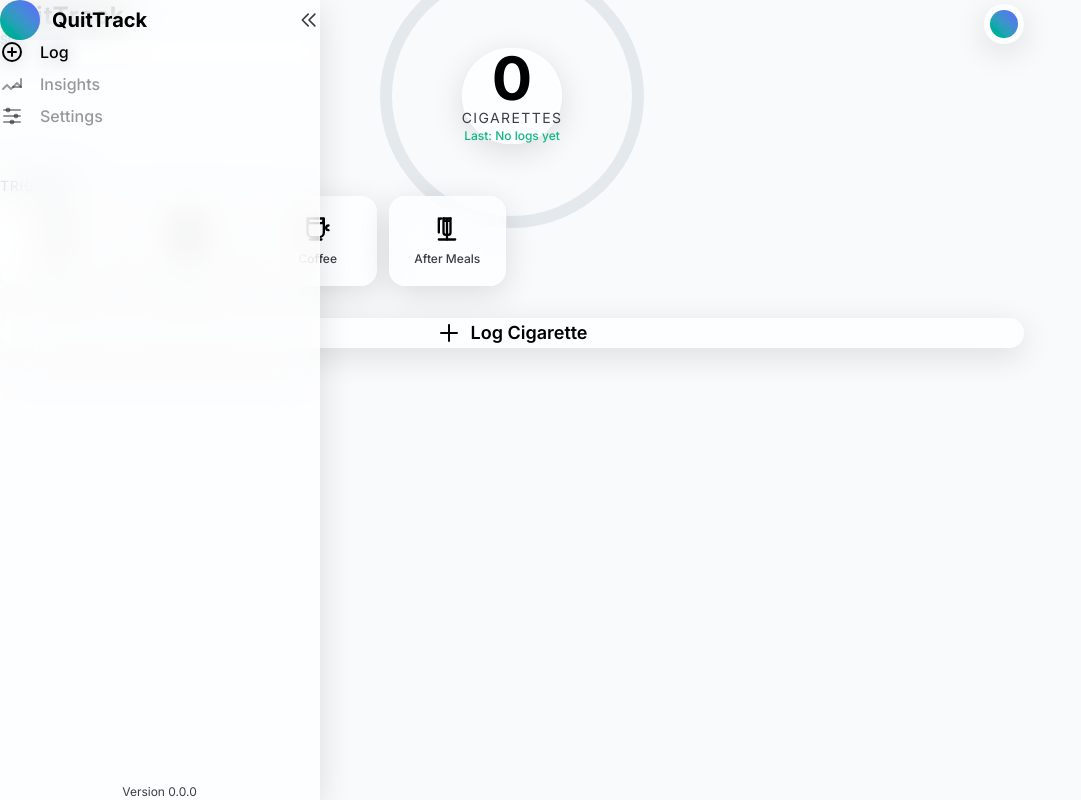
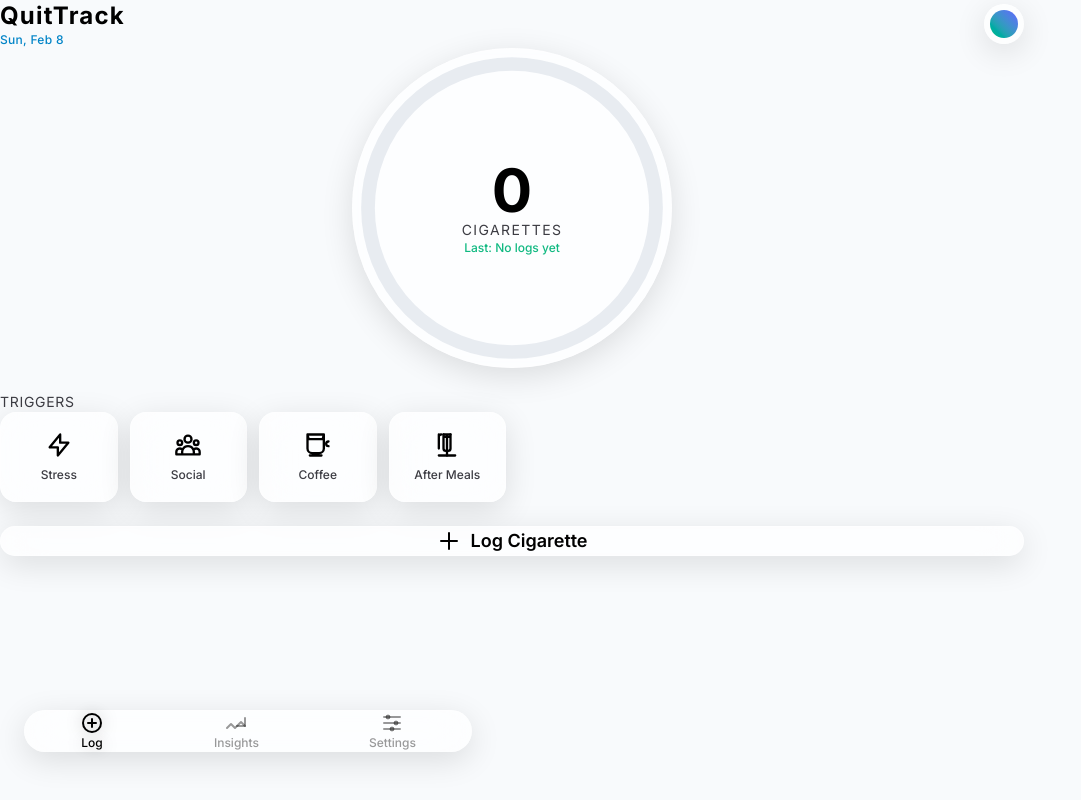
Before and after one commit to lohith-pras/Web_App, a React (Vite) app: page /log in a window 1280 px wide. Shown: the whole page, without its empty margins (0-1081 px from the left). Built offline with nearby package versions, Linux system fonts and the light colour scheme.

Commit message:
refactor: clean up layout and log page components for improved readability and structure

```diff
--- a/src/components/layout/BottomNav.tsx
+++ b/src/components/layout/BottomNav.tsx
@@ -77,7 +77,7 @@ export function BottomNav() {
 
     return (
         <nav
-            className="md:hidden fixed bottom-6 left-0 right-0 z-50 px-6 safe-area-inset-bottom"
+            className="fixed bottom-6 left-0 right-0 z-50 px-6 safe-area-inset-bottom"
             style={{
                 paddingLeft: 'max(1.5rem, env(safe-area-inset-left))',
                 paddingRight: 'max(1.5rem, env(safe-area-inset-right))',
--- a/src/components/layout/Layout.tsx
+++ b/src/components/layout/Layout.tsx
@@ -1,16 +1,12 @@
 
 import type { ReactNode } from 'react';
 import { BottomNav } from './BottomNav';
-import { SideNav } from './SideNav';
-import { useSidebarCollapse } from '../../hooks/useSidebarCollapse';
 
 interface LayoutProps {
     children: ReactNode;
 }
 
 export function Layout({ children }: LayoutProps) {
-    const { isCollapsed } = useSidebarCollapse();
-
     return (
         <div className="min-h-screen bg-slate-50 dark:bg-black text-gray-900 dark:text-white font-sans relative overflow-hidden transition-colors duration-300">
             {/* Light Mode Background Blobs */}
@@ -23,12 +19,9 @@ export function Layout({ children }: LayoutProps) {
             {/* Subtle radial gradient overlay */}
             <div className="fixed inset-0 [background-image:radial-gradient(circle,transparent,transparent,rgb(241_245_249/0.5)_100%)] dark:[background-image:radial-gradient(circle,transparent,transparent,rgb(0_0_0/0.5)_100%)] -z-10 transition-colors duration-300" />
 
-            {/* Desktop Side Navigation */}
-            <SideNav />
-
-            {/* Main Content: Mobile full width with safe areas, Desktop offset by sidebar */}
+            {/* Main Content: Full width with safe areas and bottom nav spacing */}
             <main
-                className={`relative z-10 pb-24 md:pb-8 min-h-screen flex flex-col ${isCollapsed ? 'md:ml-20' : 'md:ml-80'}`}
+                className="relative z-10 pb-24 min-h-screen flex flex-col"
                 style={{
                     paddingLeft: 'max(env(safe-area-inset-left), 0px)',
                     paddingRight: 'max(env(safe-area-inset-right), 0px)'
@@ -40,7 +33,7 @@ export function Layout({ children }: LayoutProps) {
                 </div>
             </main>
 
-            {/* Mobile Bottom Navigation */}
+            {/* Bottom Navigation */}
             <BottomNav />
         </div>
     );
--- a/src/pages/LogPage.tsx
+++ b/src/pages/LogPage.tsx
@@ -48,9 +48,9 @@ export function LogPage({ triggers, onAddLog, logs, isLoading = false }: LogPage
     }, [logs, t]);
 
     return (
-        <div className="flex flex-col justify-start gap-y-8 w-full">
+        <div className="flex flex-col gap-y-6 w-full">
             {/* TOP: Header & Large Progress Circle */}
-            <header className="flex-none px-2 md:px-0">
+            <header>
                 <div className="flex items-center justify-between w-full mb-6">
                     <div className="flex flex-col min-w-0">
                         {/* Apple HIG: Primary label for main heading */}
@@ -67,10 +67,9 @@ export function LogPage({ triggers, onAddLog, logs, isLoading = false }: LogPage
                 </div>
 
                 {/* Large Circular Progress - Primary Visual Anchor */}
-                <div className="flex justify-center py-10 pb-20 md:pb-12">
+                <div className="flex justify-center py-8">
                     <div
                         className="relative flex items-center justify-center w-[280px] h-[280px] md:w-[320px] md:h-[320px]"
-                        style={{ width: 'inherit', height: 'inherit' }}
                         role="progressbar"
                         aria-valuenow={progress}
                         aria-valuemin={0}
@@ -78,19 +77,20 @@ export function LogPage({ triggers, onAddLog, logs, isLoading = false }: LogPage
                         aria-label={`${todayCount} cigarettes smoked today. Last smoked: ${timeSinceLastSmoke}`}
                     >
                         {/* Glassmorphic Circle Background - elevated style */}
-                        <div className="absolute inset-0 bg-white/70 dark:bg-white/[0.08] backdrop-blur-[20px] backdrop-saturate-150 border-t border-l border-white/30 dark:border-white/10 border-b border-r border-white/10 dark:border-white/5 rounded-full shadow-[0_8px_32px_0_rgba(0,0,0,0.12)] dark:shadow-[0_8px_32px_0_rgba(0,0,0,0.4)]" />
+                        <div className="absolute inset-0 z-0 bg-white/70 dark:bg-white/[0.08] backdrop-blur-[20px] backdrop-saturate-150 border-t border-l border-white/30 dark:border-white/10 border-b border-r border-white/10 dark:border-white/5 rounded-full shadow-[0_8px_32px_0_rgba(0,0,0,0.12)] dark:shadow-[0_8px_32px_0_rgba(0,0,0,0.4)]" />
 
                         {isLoading ? (
-                            <LoadingSpinner />
+                            <div className="relative z-20">
+                                <LoadingSpinner />
+                            </div>
                         ) : (
                             <>
-                                {/* Background Circle */}
+                                {/* Progress SVG */}
                                 <svg
-                                    width={280}
-                                    height={280}
                                     viewBox="0 0 280 280"
-                                    className="absolute rotate-[-90deg]"
+                                    className="absolute inset-0 w-full h-full z-10 rotate-[-90deg]"
                                 >
+                                    {/* Background Circle */}
                                     <circle
                                         cx={140}
                                         cy={140}
@@ -123,7 +123,7 @@ export function LogPage({ triggers, onAddLog, logs, isLoading = false }: LogPage
                                     </defs>
                                 </svg>
                                 {/* Center Content */}
-                                <div className="relative z-10 flex flex-col items-center justify-center text-center">
+                                <div className="relative z-20 flex flex-col items-center justify-center text-center">
                                     {/* Apple HIG: Primary label for main count */}
                                     <span className="text-6xl font-bold text-label-primary mb-2">{todayCount}</span>
                                     {/* Apple HIG: Tertiary label for supporting text */}
@@ -140,9 +140,9 @@ export function LogPage({ triggers, onAddLog, logs, isLoading = false }: LogPage
             </header>
 
             {/* MIDDLE: Recent Triggers Section */}
-            <section className="flex-1 px-2 md:px-0">
+            <section>
                 {/* Apple HIG: Tertiary label for section headers */}
-                <h3 className="text-sm uppercase tracking-wider text-label-tertiary mb-8">{t('log.triggers')}</h3>
+                <h3 className="text-sm uppercase tracking-wider text-label-tertiary mb-4">{t('log.triggers')}</h3>
                 <div className="grid grid-cols-4 md:grid-cols-6 lg:grid-cols-8 gap-3">
                     {isLoading ? (
                         Array.from({ length: 4 }).map((_, i) => (
@@ -165,7 +165,7 @@ export function LogPage({ triggers, onAddLog, logs, isLoading = false }: LogPage
             </section>
 
             {/* BOTTOM: Floating Action Button */}
-            <div className="mt-8 px-2 md:px-0">
+            <div className="pb-4">
                 <button
                     onClick={() => setShowModal(true)}
                     className="relative overflow-hidden w-full py-3.5 rounded-2xl bg-white/70 dark:bg-white/[0.08] backdrop-blur-[20px] backdrop-saturate-150 border-t border-l border-white/30 dark:border-white/10 border-b border-r border-white/10 dark:border-white/5 shadow-[0_8px_32px_0_rgba(0,0,0,0.12)] dark:shadow-[0_8px_32px_0_rgba(0,0,0,0.4)] font-semibold text-label-primary text-base md:text-lg flex items-center justify-center gap-2.5 active:scale-95 transition-all hover:bg-white/80 dark:hover:bg-white/[0.12] hover:border-white/40 dark:hover:border-white/15"
```
